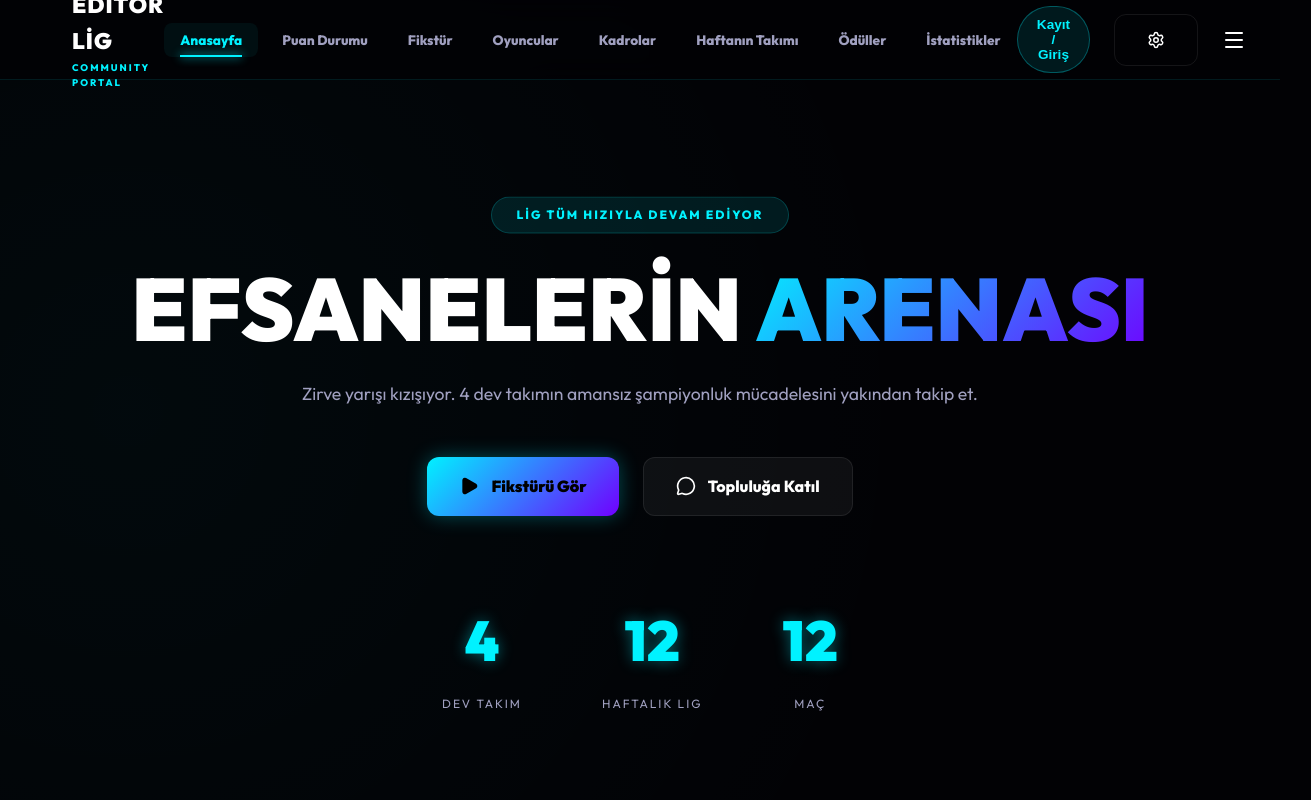
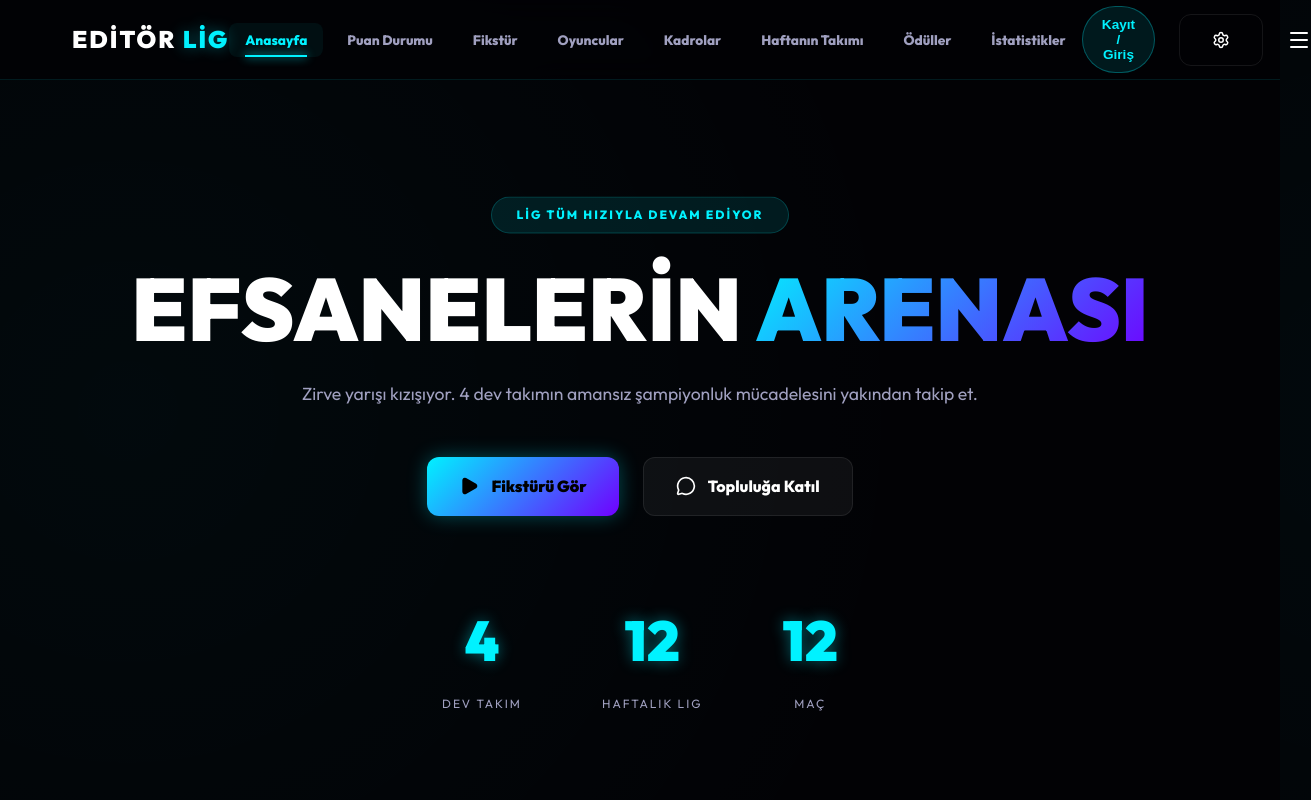
Before and after one commit to zeustrabzon61-collab/editor-lig-site, a React (Vite) app: page / in a window 1280 px wide. Shown: the top 800 px of the page, 1311 px wide, since content can reach past the window. Built offline with nearby package versions, Linux system fonts and the light colour scheme.

Commit message:
Add files via upload

```diff
--- a/src/components/Navbar.jsx
+++ b/src/components/Navbar.jsx
@@ -32,8 +32,7 @@ const Navbar = () => {
     <nav className="navbar">
       <div className="container nav-content">
         <NavLink to="/" className="logo">
-          <span className="logo-text">EDİTÖR LİG</span>
-          <span className="logo-subtext">Community Portal</span>
+          <span className="logo-text">EDİTÖR <span className="neon-text">LİG</span></span>
         </NavLink>
 
         <ul className="nav-links">
--- a/src/index.css
+++ b/src/index.css
@@ -91,22 +91,19 @@ button {
 .logo {
   text-decoration: none;
   display: flex;
-  flex-direction: column;
+  align-items: center;
 }
 
 .logo-text {
-  font-size: 1.4rem;
+  font-size: 1.5rem;
   font-weight: 900;
   color: #fff;
-  letter-spacing: 1px;
+  letter-spacing: 2px;
+  white-space: nowrap;
 }
 
 .logo-subtext {
-  font-size: 0.6rem;
-  color: var(--accent-primary);
-  letter-spacing: 2px;
-  text-transform: uppercase;
-  font-weight: 700;
+  display: none;
 }
 
 .nav-links {
```
